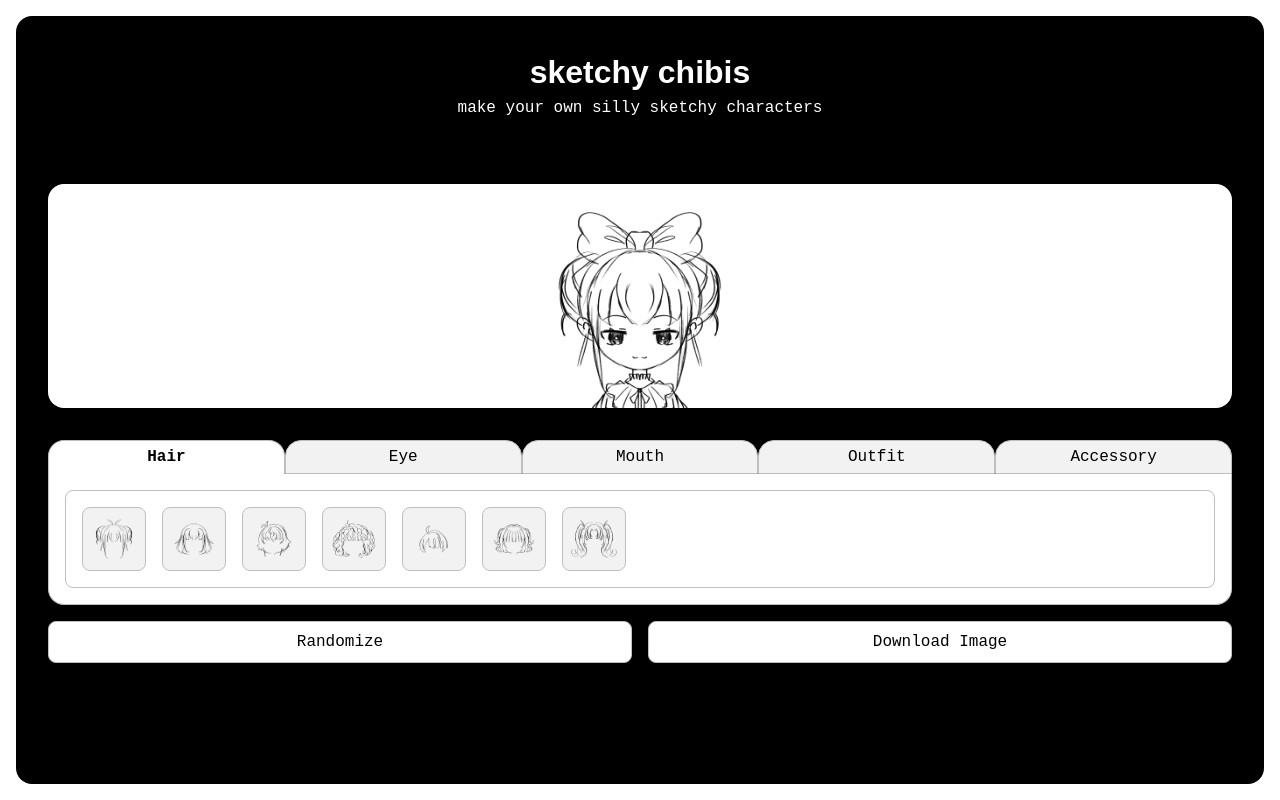
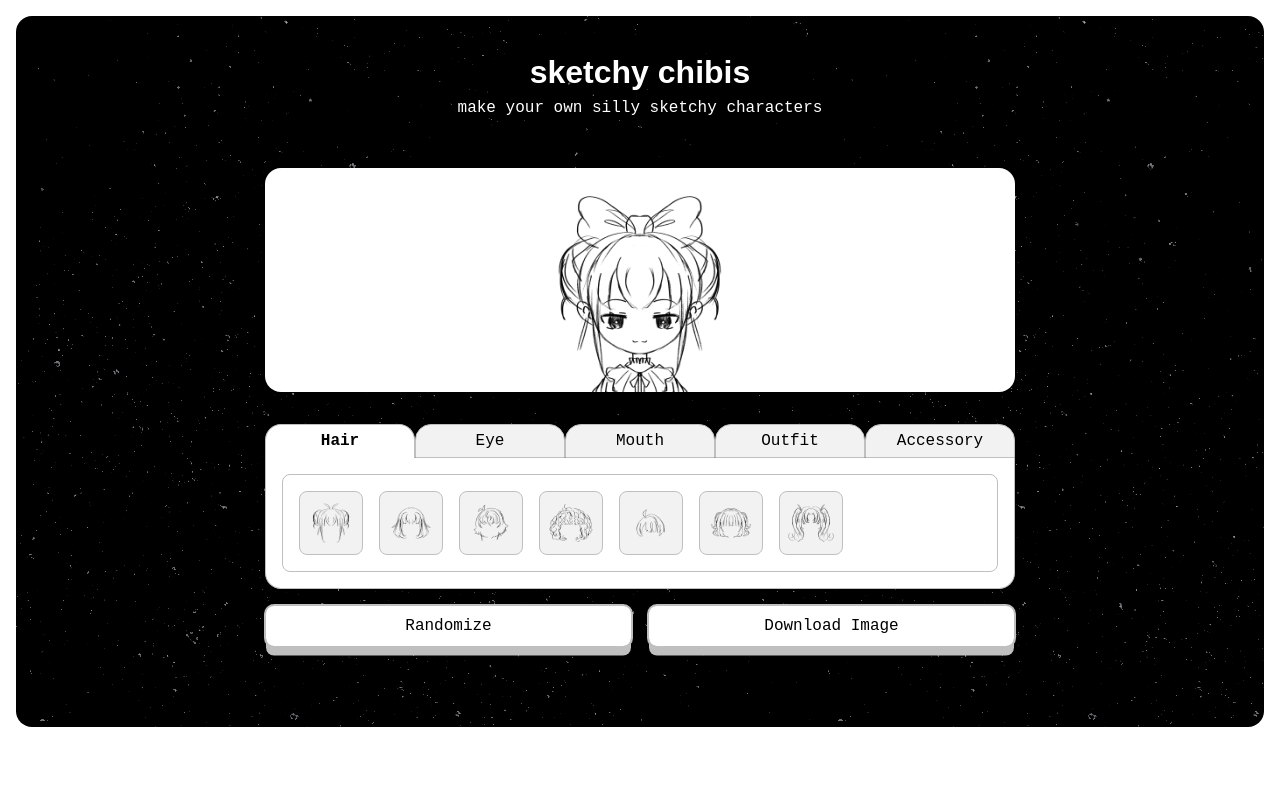
Before and after one commit to cryptofox17/silly-chibis, a React (Vite) app: page / in a window 1280 px wide. Built offline with nearby package versions, Linux system fonts and the light colour scheme.

Commit message:
randomise function added, css styling

```diff
--- a/src/App.jsx
+++ b/src/App.jsx
@@ -219,12 +219,31 @@ const Tabs = ({
 
 
 function App() {
+
   const [activeTab, setActiveTab] = useState("hair");
   const [selectedEye, setSelectedEye] = useState(eye1)
   const [selectedHair, setSelectedHair] = useState(hair1)
   const [selectedOutfit, setSelectedOutfit] = useState(outfit1)
   const [selectedAccessory, setSelectedAccessory] = useState(accessory1)
   const [selectedMouth, setSelectedMouth] = useState(mouth1)
+
+
+  const RandomizeFeatures = () => {
+
+     const index = Math.floor(Math.random() * eyes.length);
+     setSelectedEye(eyes[index].previewEye);
+
+     const getRandomItem = (items, propertyName) => {
+      const index = Math.floor(Math.random() * items.length);
+      return items[index][propertyName];
+    };
+
+    setSelectedEye(getRandomItem(eyes, 'previewEye'));
+    setSelectedHair(getRandomItem(hairs, 'previewHair'));
+    setSelectedOutfit(getRandomItem(outfits, 'previewOutfit'));
+    setSelectedMouth(getRandomItem(mouths, 'previewMouth'));
+    setSelectedAccessory(getRandomItem(outfits, 'previewOutfit'))
+  }
 
   return (
     <>
@@ -262,8 +281,8 @@ function App() {
             </div>
 
             <div className="actions-container">
-              <button>Randomize</button>
-              <button>Download Image</button>
+              <button onClick={() => RandomizeFeatures()} class="primary-btn"> Randomize</button>
+              <button class="primary-btn">Download Image</button>
             </div>
           </div>
 
--- a/src/index.css
+++ b/src/index.css
@@ -56,8 +56,9 @@ body {
   margin-right: auto;
   margin-left: auto;
   width: 100%;
-  min-height: 100%;
+
   background: #000000;
+  background-image: url(stardust.png);
   color: #FFFFFF;
   border-radius: 1em;
   display: flex;
@@ -70,10 +71,10 @@ h1 {
 }
 
 	.character-studio {
-		margin: 4em auto;
+		margin: 3em auto;
 		width: 100%;
-		height: 100%;
-		max-width: 1200px;
+		height: inherit;
+		max-width: 750px;
 	}
 
 	.character-preview {
@@ -145,12 +146,17 @@ h1 {
 		border-radius: 0.5em;
 		padding: 1em;
 		display: flex;
+
 	}
 
 	.tab {
 		display: flex;
 		flex-wrap: wrap;
 		gap: 1em;
+        align-items: center;
+        justify-content: space-between;
+
+
 	}
 
 	.tab button {
@@ -159,12 +165,15 @@ h1 {
 		background: #F3F2F2;
 		border: 1px solid #BFBFBF;
 		border-radius: 0.5em;
+        transition: 0.2s;
 	}
 
 	.tab button:hover {
 		background: #ffffff;
 		cursor: pointer;
+
 	}
+
 
 	.actions-container {
 		margin-top: 1em;
@@ -209,4 +218,34 @@ h1 {
 		background: #ffffff;
 		border-bottom: 0;
 		font-weight: 700;
+
 	  }
+
+
+      .primary-btn {
+        background: #ffffff;
+        color: #000000;
+        position: relative;
+        border: none;
+        transition: 0.2s;
+      }
+
+      .primary-btn::before {
+      position:absolute;
+      content: '';
+      width: 100%;
+      height: 100%;
+      left: 0;
+      top:0;
+      box-shadow: 0 0 0 2px #BFBFBF, 0 0.6em 0 0 #BFBFBF;
+      border-radius: inherit;
+
+      }
+
+      .primary-btn:hover , .tab button:hover {
+        transform: translateY(0.2em);
+      }
+
+      .primary-btn:active , .tab button:active{
+        background: #BFBFBF;
+      }
```
Also changed, not shown: src/stardust.png (added).
